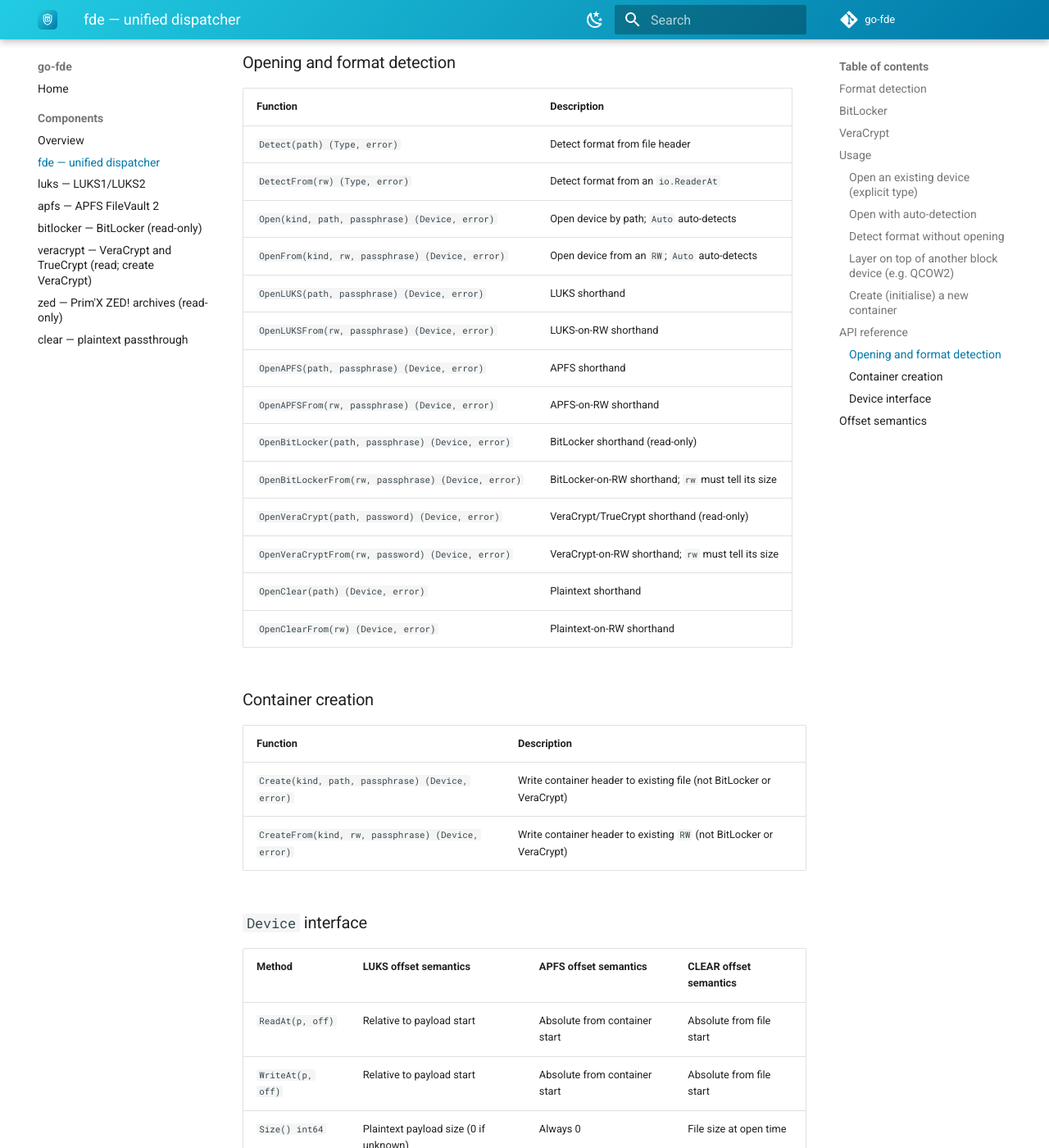
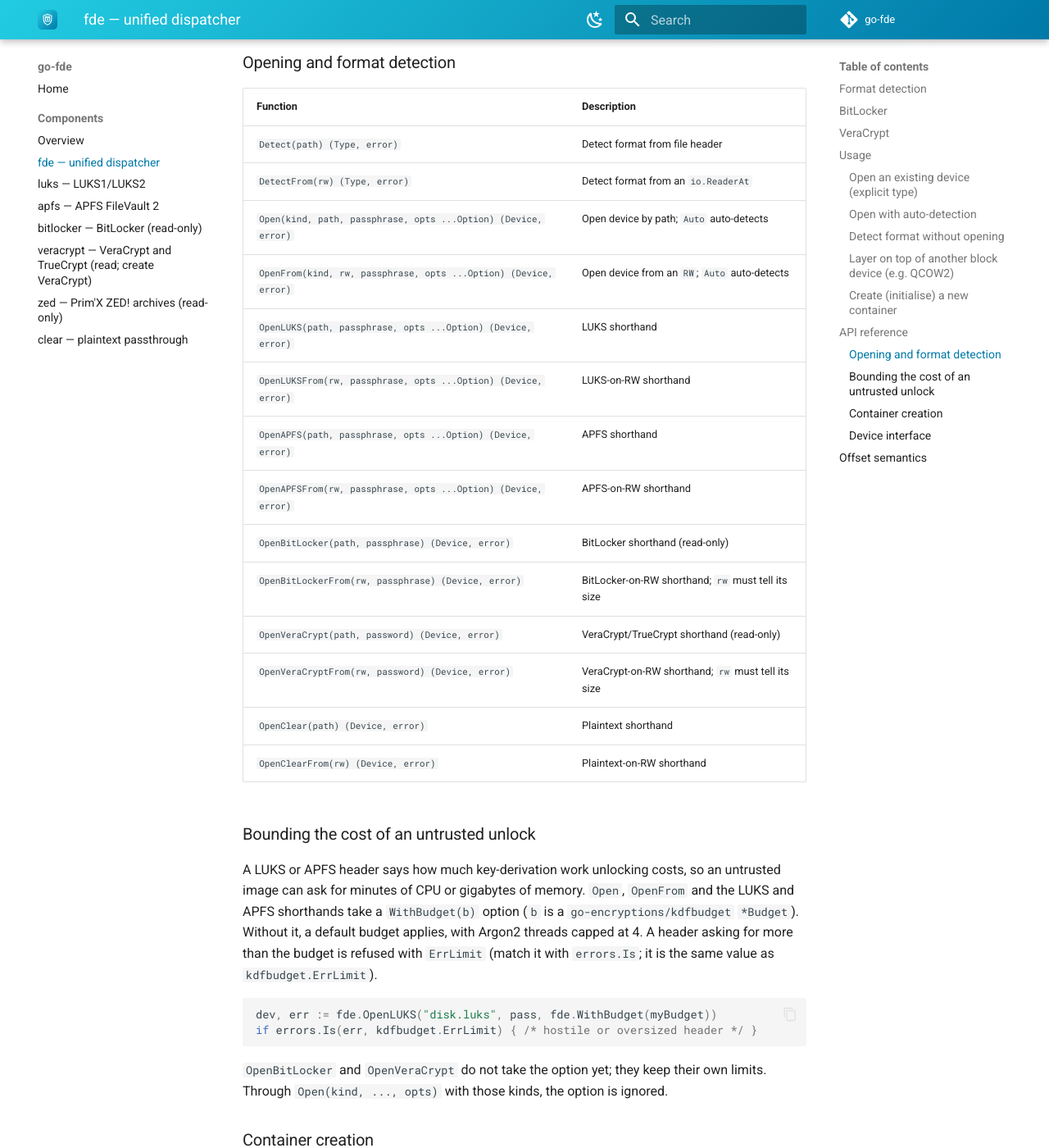
Before and after one commit to go-fde/docs, an MkDocs documentation site: the page built from docs/components/fde.md, in a window 1280 px wide and 1400 px high, scrolled down 3531 px. Shown: the whole window at 82% size. Built offline with MkDocs 1.6.1 and Material for MkDocs 9.7.7, drawn with Linux system fonts in a browser that asks for light colours; the version menu is left out.

Commit message:
docs: WithBudget and ErrLimit on the fde LUKS and APFS opens (#28)
Co-authored-by: Claude Sonnet 5.5 <noreply@anthropic.com>

````diff
--- a/docs/components/fde.md
+++ b/docs/components/fde.md
@@ -158,18 +158,37 @@ dev.WriteAt(myData, 0)
 |----------|-------------|
 | `Detect(path) (Type, error)` | Detect format from file header |
 | `DetectFrom(rw) (Type, error)` | Detect format from an `io.ReaderAt` |
-| `Open(kind, path, passphrase) (Device, error)` | Open device by path; `Auto` auto-detects |
-| `OpenFrom(kind, rw, passphrase) (Device, error)` | Open device from an `RW`; `Auto` auto-detects |
-| `OpenLUKS(path, passphrase) (Device, error)` | LUKS shorthand |
-| `OpenLUKSFrom(rw, passphrase) (Device, error)` | LUKS-on-RW shorthand |
-| `OpenAPFS(path, passphrase) (Device, error)` | APFS shorthand |
-| `OpenAPFSFrom(rw, passphrase) (Device, error)` | APFS-on-RW shorthand |
+| `Open(kind, path, passphrase, opts ...Option) (Device, error)` | Open device by path; `Auto` auto-detects |
+| `OpenFrom(kind, rw, passphrase, opts ...Option) (Device, error)` | Open device from an `RW`; `Auto` auto-detects |
+| `OpenLUKS(path, passphrase, opts ...Option) (Device, error)` | LUKS shorthand |
+| `OpenLUKSFrom(rw, passphrase, opts ...Option) (Device, error)` | LUKS-on-RW shorthand |
+| `OpenAPFS(path, passphrase, opts ...Option) (Device, error)` | APFS shorthand |
+| `OpenAPFSFrom(rw, passphrase, opts ...Option) (Device, error)` | APFS-on-RW shorthand |
 | `OpenBitLocker(path, passphrase) (Device, error)` | BitLocker shorthand (read-only) |
 | `OpenBitLockerFrom(rw, passphrase) (Device, error)` | BitLocker-on-RW shorthand; `rw` must tell its size |
 | `OpenVeraCrypt(path, password) (Device, error)` | VeraCrypt/TrueCrypt shorthand (read-only) |
 | `OpenVeraCryptFrom(rw, password) (Device, error)` | VeraCrypt-on-RW shorthand; `rw` must tell its size |
 | `OpenClear(path) (Device, error)` | Plaintext shorthand |
 | `OpenClearFrom(rw) (Device, error)` | Plaintext-on-RW shorthand |
+
+### Bounding the cost of an untrusted unlock
+
+A LUKS or APFS header says how much key-derivation work unlocking costs, so an
+untrusted image can ask for minutes of CPU or gigabytes of memory. `Open`,
+`OpenFrom` and the LUKS and APFS shorthands take a `WithBudget(b)` option
+(`b` is a `go-encryptions/kdfbudget` `*Budget`). Without it, a default budget
+applies, with Argon2 threads capped at 4. A header asking for more than the
+budget is refused with `ErrLimit` (match it with `errors.Is`; it is the same
+value as `kdfbudget.ErrLimit`).
+
+```go
+dev, err := fde.OpenLUKS("disk.luks", pass, fde.WithBudget(myBudget))
+if errors.Is(err, kdfbudget.ErrLimit) { /* hostile or oversized header */ }
+```
+
+`OpenBitLocker` and `OpenVeraCrypt` do not take the option yet; they keep
+their own limits. Through `Open(kind, ..., opts)` with those kinds, the option
+is ignored.
 
 ### Container creation
 
````
